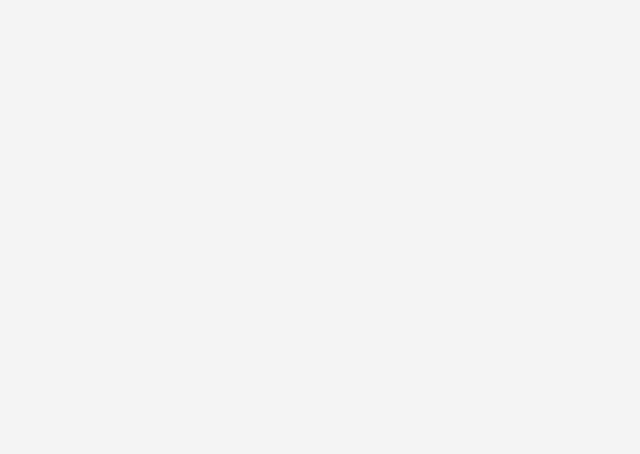
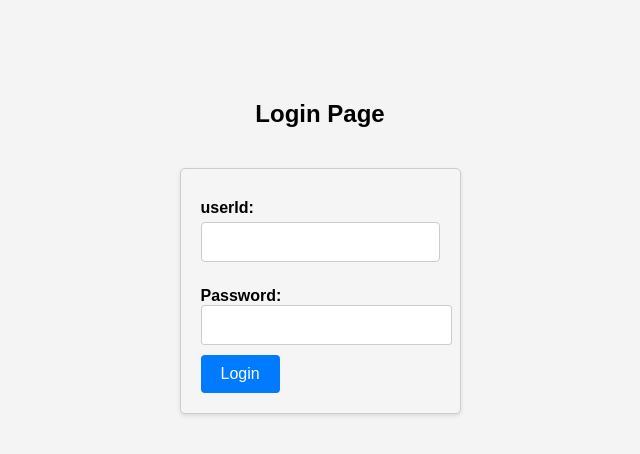
Before and after one commit to SagnikH-WF/loanapp-frontend, a React (Create React App) app: page /admin/login in a window 1280 px wide. Before the commit this address had no page. Shown: the top 454 px of the page, without its empty margins (320-960 px from the left). Built offline with nearby package versions, Linux system fonts and the light colour scheme.

Commit message:
admin login done

```diff
--- a/src/App.js
+++ b/src/App.js
@@ -9,6 +9,7 @@ import LoanList from "./components/LoanList";
 import ItemList from "./components/ItemList";
 import EmployeeList from "./components/EmployeeList";
 import AdminDashboard from "./components/AdminDashboard";
+import AdminLoginPage from "./components/AdminLoginPage";
 
 function App() {
 	const [isLoggedIn, setIsLoggedIn] = useState(false);
@@ -28,6 +29,7 @@ function App() {
 				<Route path="/viewItems" element={<ItemList />} />
 				<Route path="/admin/employeeList" element={<EmployeeList />} />
 				<Route path="/admin/dashboard" element={<AdminDashboard />} />
+				<Route path="/admin/login" element={<AdminLoginPage />} />
 			</Routes>
 		</Router>
 	);
--- /dev/null
+++ b/src/components/AdminLoginPage.js
@@ -0,0 +1,71 @@
+
+import React, { useState } from 'react';
+import { useNavigate } from "react-router-dom";
+import axios from 'axios';
+import './Login.css'
+
+function AdminLoginPage() {
+  const [userId, setUserId] = useState('');
+  const [password, setPassword] = useState('');
+  const [error, setError] = useState('');
+
+  const navigate = useNavigate();
+
+  const handleLogin = async (e) => {
+    e.preventDefault();
+
+    const requestData = { userId, password }; // Data to be sent to the backend
+
+    console.log('Data being sent to the backend:', requestData); // Log the data
+
+    try {
+      const response = await axios.post('http://localhost:8090/employee/admin/login', requestData);
+      console.log(response);
+    //   sessionStorage.setItem("employeeId", response.data.employeeId);
+    //   sessionStorage.setItem("designation", response.data.designation);
+    //   sessionStorage.setItem("department", response.data.department);
+      // Assuming a successful login returns a token
+     // const token = response.data.token;
+      // Store the token in local storage or a secure cookie
+     // localStorage.setItem('token', token);
+      // Redirect the user to a protected route
+      // Example: history.push('/dashboard');
+    //   alert(response.data.message);
+      navigate("/admin/dashboard");
+    } catch (err) {
+      console.log(err.response.data.message); //TODO: contains the error message from the backend, display it
+    //   setError('Login failed. Please check your credentials.');
+    setError(err.response.data.message);
+    }
+  };
+
+  return (
+    <div className="login-container">
+      <h2>Login Page</h2>
+      <form onSubmit={handleLogin} className="login-form">
+        <div>
+          <label>userId:</label>
+          <input
+            type="text"
+            value={userId}
+            onChange={(e) => setUserId(e.target.value)}
+            className="input-field"
+          />
+        </div>
+        <div>
+          <label>Password:</label>
+          <input
+            type="password"
+            value={password}
+            onChange={(e) => setPassword(e.target.value)}
+            className="input-field"
+          />
+        </div>
+        <button type="submit" className="submit-button">Login</button>
+      </form>
+      {error && <p className="error-message">{error}</p>}
+    </div>
+  );
+}
+
+export default AdminLoginPage;
```
